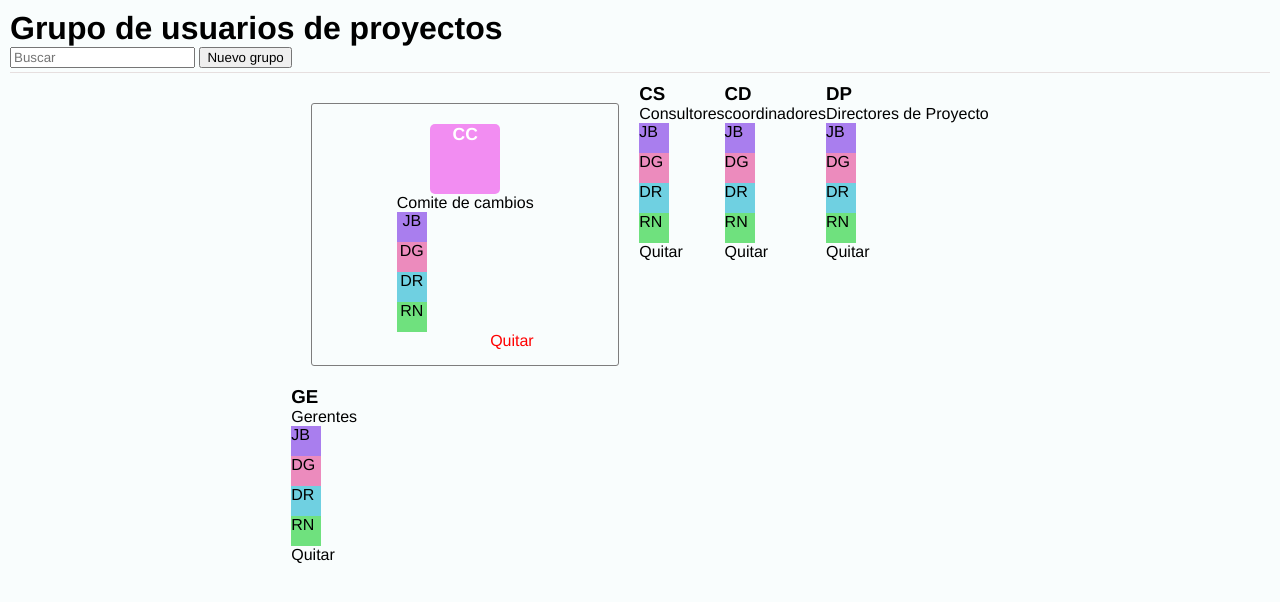
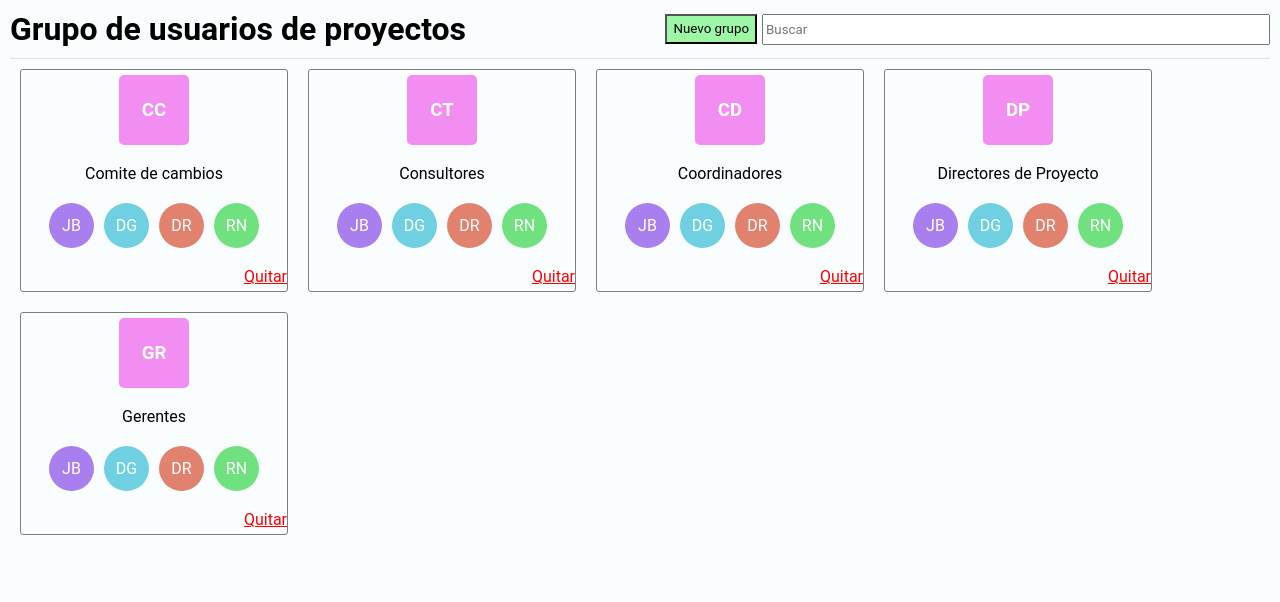
Before and after one commit to Jeidi25/Figma, a plain HTML site: page index.html in a window 1280 px wide. Drawn offline with Linux system fonts and the light colour scheme; no server answers.

Commit message:
Segundo comit

```diff
--- /dev/null
+++ b/Script.js
@@ -0,0 +1,3 @@
+function llamarGrupo(){
+    console.log("Hola");
+}
--- a/index.css
+++ b/index.css
@@ -1,117 +1,122 @@
 
-*{
+* {
     padding: 0.px;
     margin: 0px;
-font-family:'Franklin Gothic Medium', 'Arial Narrow', Arial, sans-serif;
+    font-family: 'Roboto', sans-serif;
 }
 
-body{
+body {
     background-color: rgb(249, 253, 253);
 }
 
-.botones{
+.botones {
     display: flex;
-    margin-left: 60%;
-    height: 25px;
-    border-bottom: 1px solid rgb(79, 74, 74);
+    gap:5px;
+    margin-left: auto;
 }
 
-header{
-margin:10px;
-height: 62px;
-border-bottom: 1px solid rgb(230, 223, 223);
-display: grid;
-grid-row: auto auto auto auto;
-grid-column: auto auto;
+.nuevo>input{
+    background-color:rgb(158, 247, 167);
+    height: 30px;
 }
 
-.container{
-display: grid;
-grid-template-columns: auto auto auto auto ;
-justify-content: center;
+.buscar>input{
+    height: 25px;
+    width:500px ;
 }
 
-.tarjeta{
+header {
+    margin: 10px;
+    padding-bottom: 10px;
+    border-bottom: 1px solid rgb(230, 223, 223);
+    display: flex;
+    align-items: center;
+
+
+}
+
+header>h1{
+    width: 500px;
+
+}
+.container {
+    display: flex;
+    justify-content: space-evenly;
+    flex-wrap: wrap;
+    gap:20px;
+    justify-content: start;
+    padding-left: 20px;
+}
+
+.tarjeta {
     border-radius: 3px;
     display: flex;
     text-align: center;
-padding: 20px;
     width: 266px;
     height: 221px;
-border:1px solid #7e7d7d;
-display: grid;
-flex-direction: row;
-justify-content: center;
-margin:20px;
+    border: 1px solid #7e7d7d;
+    flex-direction: column;
+    justify-content: space-around;
+    align-items: center;
+    gap:10px;
 }
 
-.comite{
-font-size: 15px;
-font-weight: 500px;
-color: white;
+.iniciales-nombre  {
+    color:white;
+    display: flex;
+    flex-direction: column;
+    justify-content: center;
+    align-items: center;
+    background: rgb(242, 141, 242);
     width: 70px;
     height: 70px;
     border-radius: 5px;
-background: rgb(242, 141, 242);
-text-align: center;
-display: grid;
-}
-
-.comite{
-margin: auto;
 }
 
 
-.integrantes{
-color:white;
+.iniciales-nombre .h3 {
+    font-size: 25px;
+    color: white;
 }
 
-.integrante{
+.iniciales-nombre span {
+    color: #7e7d7d;
+}
+
+.integrantes {
+    color: white;
     display: flex;
-border-radius: 60px;
+    justify-content: space-around;
+    flex-direction: row;
+    gap: 10px;
+}
+
+.integrante {
+    border-radius: 50%;
+    line-height: 45px;
+    width: 45px;
 
 }
 
-.circuloJB{
-height: 30px;
-width: 30px;
-border:60%;
-gap:10px;
-background-color: rgb(169, 126, 238);
+.circuloJB {
+    background: rgb(169, 126, 238);
 }
 
-.circuloDG{
-background-color: rgb(111, 208, 225);
-height: 30px;
-width: 30px;
-border:60%;
+.circuloDG {
+    background: rgb(111, 208, 225);
 }
 
-
-.circuloDG{
- background-color: rgb(236, 139, 189);
- height: 30px;
-width: 30px;
-border:60%;
+.circuloDR {
+    background: rgb(225, 130, 111);
 }
 
-.circuloDR{
-background-color: rgb(111, 208, 225);
-height: 30px;
-width: 30px;
-border:60%;
+.circuloRN {
+    background: rgb(111, 225, 126);
 }
 
-.circuloRN{
-background-color: rgb(111, 225, 126);
-height: 30px;
-width: 30px;
-border:60%;
+.Quitar {
+    text-align: right;
+    color: red;
+    text-decoration: underline;
+    margin-left: auto;
 }
-
-
-.Quitar{
-  text-align: right;
-  color:red;
-
-}
--- a/index.html
+++ b/index.html
@@ -7,44 +7,63 @@
     <meta name="viewport" content="width=device-width, initial-scale=1.0">
     <title>Documento</title>
     <link rel="stylesheet" href="index.css">
+
+    <script>
+        function llamarGrupo() {
+            var request = new XMLHttpRequest();
+            request.open("GET", "https://desarrollo.sincoerp.com/SincoOk/V3/SGP/pruebas/grupoSGP.json", false);
+            request.send(null);
+            request.onreadystatechange = function () {
+                if (request.readyState === 4 && request.status === 200) {
+                    var my_JSON_object = JSON.parse(request.responseText);
+                    console.log(my_JSON_object);
+                }
+            }
+        }
+    </script>
 </head>
 
-<body>
+<body onload="llamarGrupo()">
 
     <header class="header">
-        <div class="grid">
 
-            <h1 class="weigth-600">
-                Grupo de usuarios de <span class="weigth-400">proyectos</span>
-            </h1>
+        <h1>
+            Grupo de usuarios de proyectos
+        </h1>
+
+        <div class="botones">
+            <div class="nuevo">
+                <input type="button" value="Nuevo grupo">
+            </div>
+            <div class="buscar">
+                <input type="text" placeholder="Buscar">
+            </div>
+
+        </div>
 
 
-            <input type="text" class="buscar_texto" placeholder="Buscar">
-
-
-            <input type="button" class="boton" value="Nuevo grupo">
-        </div>
     </header>
 
     <main>
         <section class="container">
             <div class="tarjeta">
+                <div class="iniciales-nombre">
 
-                <div class="comite">
                     <h3>CC</h3>
+
                 </div>
-                Comite de cambios
-                <div class="circulos">
-                    <div class="circuloJB">
+                <span> Comite de cambios </span>
+                <div class="integrantes">
+                    <div class=" integrante circuloJB">
                         JB
                     </div>
-                    <div class="circuloDG">
+                    <div class="integrante circuloDG">
                         DG
                     </div>
-                    <div class="circuloDR">
+                    <div class="integrante circuloDR">
                         DR
                     </div>
-                    <div class="circuloRN">
+                    <div class="integrante circuloRN">
                         RN
                     </div>
                 </div>
@@ -53,120 +72,108 @@
                 </div>
             </div>
 
-
-            <div class="tarjeta2">
-                <div class="consultores">
-                    <h3>CS</h3>
+            <div class="tarjeta">
+                <div class="iniciales-nombre">
+                    <h3>CT</h3>
                 </div>
-
-                Consultores
-
-                <div class="circulos">
-                    <div class="circuloJB">
+                <span>Consultores</span>
+                <div class="integrantes">
+                    <div class="integrante circuloJB">
                         JB
                     </div>
-                    <div class="circuloDG">
+                    <div class="integrante circuloDG">
                         DG
                     </div>
-                    <div class="circuloDR">
+                    <div class="integrante circuloDR">
                         DR
                     </div>
-                    <div class="circuloRN">
+                    <div class="integrante circuloRN">
                         RN
                     </div>
                 </div>
-                <div class="Quitar2">
+                <div class="Quitar">
                     Quitar
                 </div>
             </div>
-            </div>
 
-            <div class="tarjeta3">
-                <div class="coordinador">
+            <div class="tarjeta">
+                <div class="iniciales-nombre">
                     <h3>CD</h3>
                 </div>
-
-                coordinadores
-
-                <div class="circulos">
-                    <div class="circuloJB">
+                <span>Coordinadores</span>
+                <div class="integrantes">
+                    <div class="integrante circuloJB">
                         JB
                     </div>
-                    <div class="circuloDG">
+                    <div class="integrante circuloDG">
                         DG
                     </div>
-                    <div class="circuloDR">
+                    <div class="integrante circuloDR">
                         DR
                     </div>
-                    <div class="circuloRN">
+                    <div class="integrante circuloRN">
                         RN
                     </div>
                 </div>
-                <div class="Quitar3">
+                <div class="Quitar">
                     Quitar
                 </div>
             </div>
-            </div>
 
-
-            <div class="tarjeta4">
-                <div class="Director">
-                    <h3>DP</h3>
+            <div class="tarjeta">
+                <div class="iniciales-nombre">
+                    <div class="morado">
+                        <h3>DP</h3>
+                    </div>
                 </div>
-
-                Directores de Proyecto
-
-                <div class="circulos">
-                    <div class="circuloJB">
+                <span>Directores de Proyecto</span>
+                <div class="integrantes">
+                    <div class="integrante circuloJB">
                         JB
                     </div>
-                    <div class="circuloDG">
+                    <div class="integrante circuloDG">
                         DG
                     </div>
-                    <div class="circuloDR">
+                    <div class="integrante circuloDR">
                         DR
                     </div>
-                    <div class="circuloRN">
+                    <div class="integrante circuloRN">
                         RN
                     </div>
                 </div>
-                <div class="Quitar4">
+                <div class="Quitar">
                     Quitar
                 </div>
             </div>
-            </div>
 
-            <div class="tarjeta5">
-                <div class="Gerente">
-                    <h3>GE</h3>
+            <div class="tarjeta">
+                <div class="iniciales-nombre">
+                    <h3>GR</h3>
                 </div>
-
-                Gerentes
-
-                <div class="circulos">
-                    <div class="circuloJB">
+                <span>Gerentes</span>
+                <div class="integrantes">
+                    <div class="integrante circuloJB">
                         JB
                     </div>
-                    <div class="circuloDG">
+                    <div class="integrante circuloDG">
                         DG
                     </div>
-                    <div class="circuloDR">
+                    <div class="integrante circuloDR">
                         DR
                     </div>
-                    <div class="circuloRN">
+                    <div class="integrante circuloRN">
                         RN
                     </div>
                 </div>
-                <div class="Quitar5">
+                <div class="Quitar">
                     Quitar
                 </div>
-            </div>
             </div>
 
         </section>
     </main>
 
-    <script href="index.js"></script>
+
 
 </body>
 
```
Also changed, not shown: index.js (deleted). Lines whose indentation alone changed are shown as unchanged.
